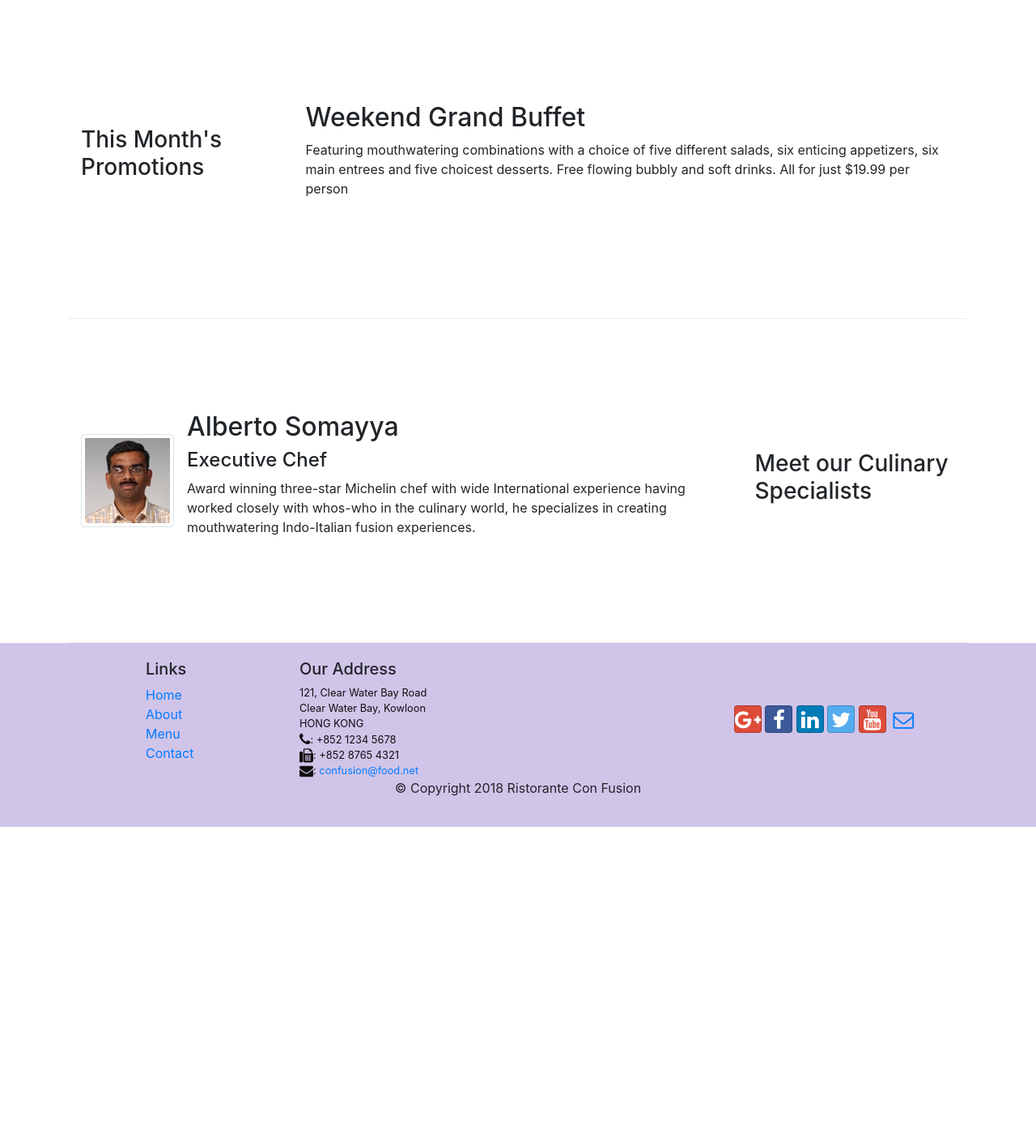
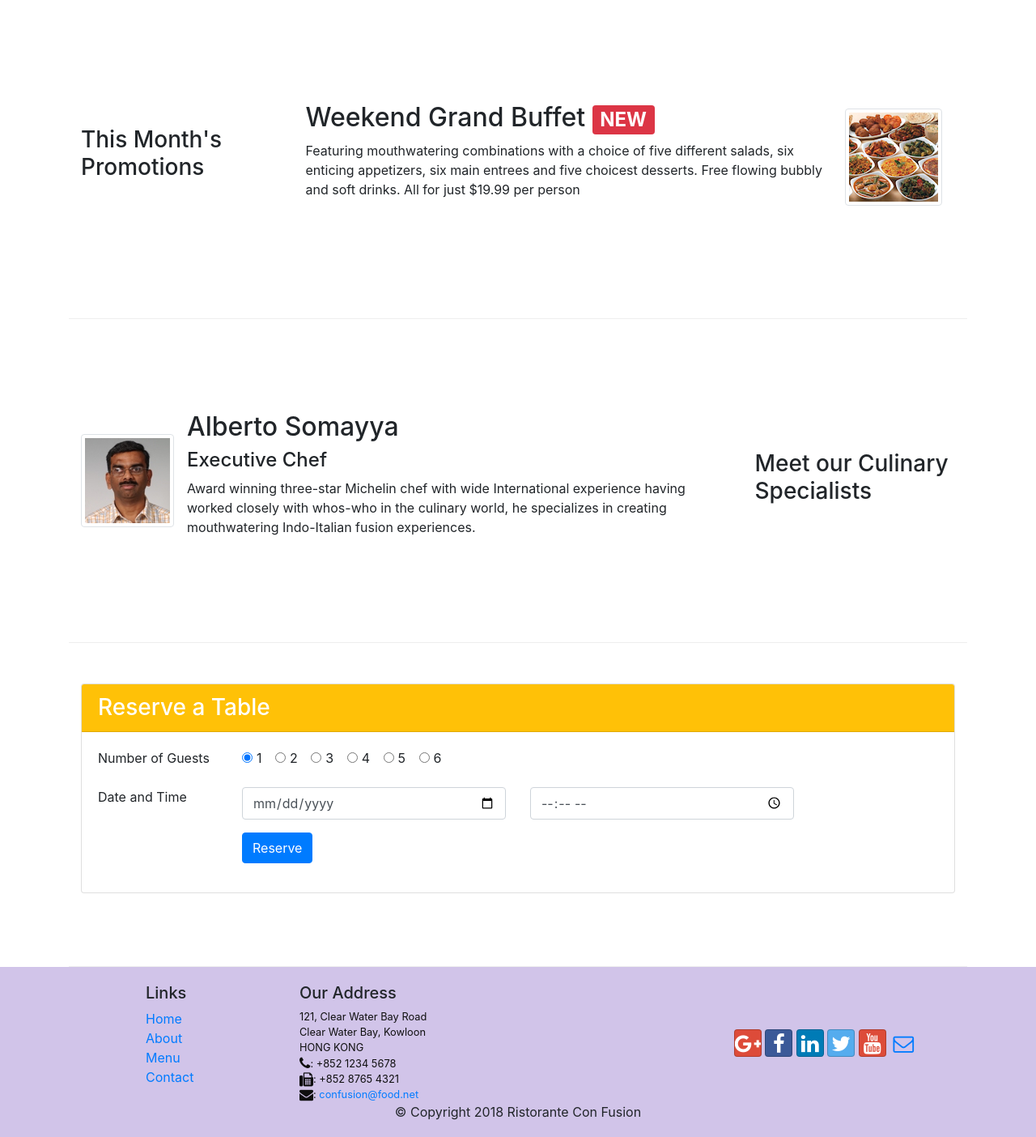
Before and after one commit to Nitin0711/Course1, a website: page index.html in a window 1280 px wide. Shown: the part 740-2144 px from the top of the page at 81% size. Before the commit the page ends 1761 px from the top, so only its background shows below. Drawn offline with nearby package versions, Linux system fonts and the light colour scheme.

Commit message:
Assignment 2

```diff
--- a/index.html
+++ b/index.html
@@ -45,6 +45,9 @@
                 <div class="col-12 col-sm align-self-center">
                     <img src="img/logo.png" class="img-fluid">
                 </div>
+                <div class="col-12 mt-5 mt-sm-0 col-sm-3 text-center align-self-center">
+                    <a href="#reservation" type="button" class="btn btn-sm btn-warning">Reserve table</a>
+                </div>
             </div>
         </div>
     </header>
@@ -74,8 +77,13 @@
                 <h3>This Month's Promotions</h3>
             </div>
             <div class="col col-sm col-md">
-                <h2>Weekend Grand Buffet</h2>
-                <p>Featuring mouthwatering combinations with a choice of five different salads, six enticing appetizers, six main entrees and five choicest desserts. Free flowing bubbly and soft drinks. All for just $19.99 per person </p>
+                <div class="media">
+                  <div class="media-body">
+                    <h2 class="mt-0">Weekend Grand Buffet <span class="badge badge-danger">NEW</span></h2>
+                    <p class="d-none d-sm-block">Featuring mouthwatering combinations with a choice of five different salads, six enticing appetizers, six main entrees and five choicest desserts. Free flowing bubbly and soft drinks. All for just $19.99 per person </p>
+                  </div>
+                  <img class="d-flex mr-3 img-thumbnail align-self-center" src="img/buffet.png" alt="buffet">
+                </div>
             </div>
         </div>
 
@@ -98,6 +106,60 @@
                     </div>
                 </div>
             </div>
+        </div>
+            <div class="row row-content justify-content-center"  id="reservation">
+          <div class="col-12">
+            <div class="card">
+              <h3 class="card-header bg-warning text-white">Reserve a Table</h3>
+              <div class="card-body">
+                <form>
+                  <div class="form-group row">
+                      <label class="col-12 col-sm-2">Number of Guests</label>
+                      <div class="col">
+                        <div class="form-check form-check-inline">
+                          <input class="form-check-input" type="radio" name="inlineRadioOptions" id="oneguest" value="one" checked>
+                          <label class="form-check-label" for="oneguest">1</label>
+                       </div>
+                       <div class="form-check form-check-inline">
+                         <input class="form-check-input" type="radio" name="inlineRadioOptions" id="twoguest" value="two">
+                         <label class="form-check-label" for="twoguest">2</label>
+                       </div>
+                       <div class="form-check form-check-inline">
+                         <input class="form-check-input" type="radio" name="inlineRadioOptions" id="threeguest" value="three">
+                         <label class="form-check-label" for="threeguest">3</label>
+                       </div>
+                       <div class="form-check form-check-inline">
+                         <input class="form-check-input" type="radio" name="inlineRadioOptions" id="fourguest" value="four">
+                         <label class="form-check-label" for="fourguest">4</label>
+                       </div>
+                       <div class="form-check form-check-inline">
+                         <input class="form-check-input" type="radio" name="inlineRadioOptions" id="fiveguest" value="five">
+                         <label class="form-check-label" for="fiveguest">5</label>
+                       </div>
+                       <div class="form-check form-check-inline">
+                         <input class="form-check-input" type="radio" name="inlineRadioOptions" id="sixguest" value="six">
+                         <label class="form-check-label" for="sixguest">6</label>
+                       </div>
+                      </div>
+                  </div>
+                  <div class="form-group row">
+                    <label class="col-12 col-sm-2">Date and Time</label>
+                    <div class="col-12 col-sm-4">
+                      <input type="date" class="form-control" id="date" placeholder="Date">
+                    </div>
+                    <div class="col-12 col-sm-4">
+                      <input type="time" class="form-control" id="time" placeholder="Time">
+                    </div>
+                  </div>
+                  <div class="form-group row">
+                    <div class="col offset-0 offset-sm-2">
+                      <button type="submit" class="btn btn-primary">Reserve</button>
+                    </div>
+                  </div>
+                </form>
+              </div>
+            </div>
+          </div>
         </div>
     </div>
 
```
